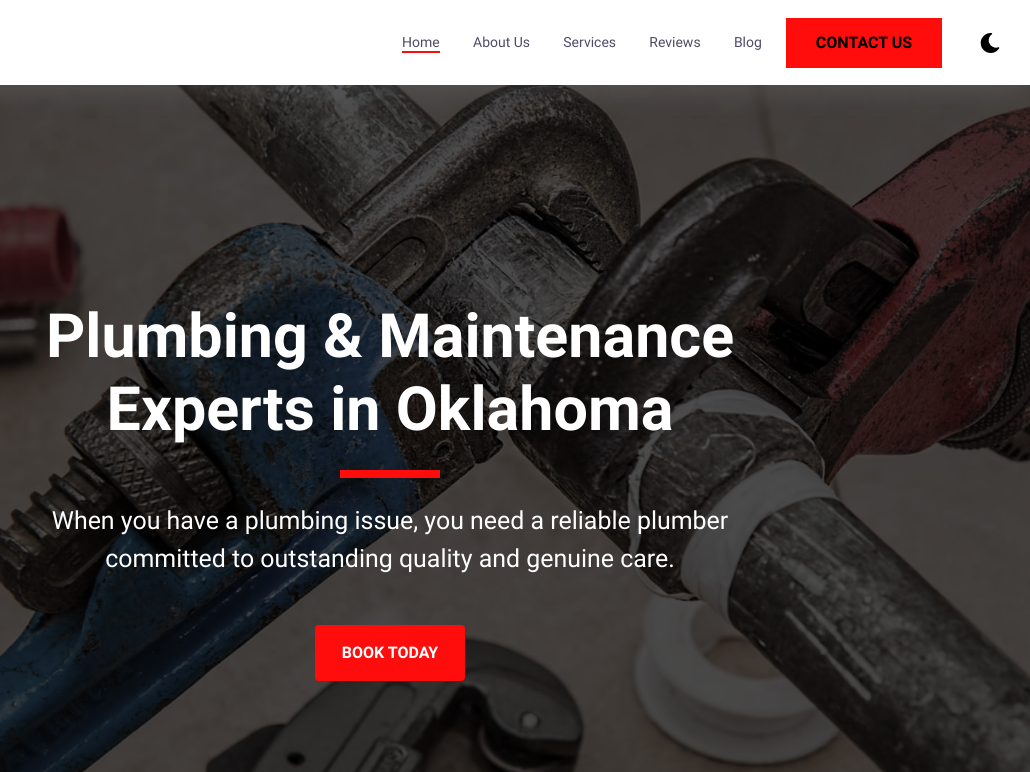
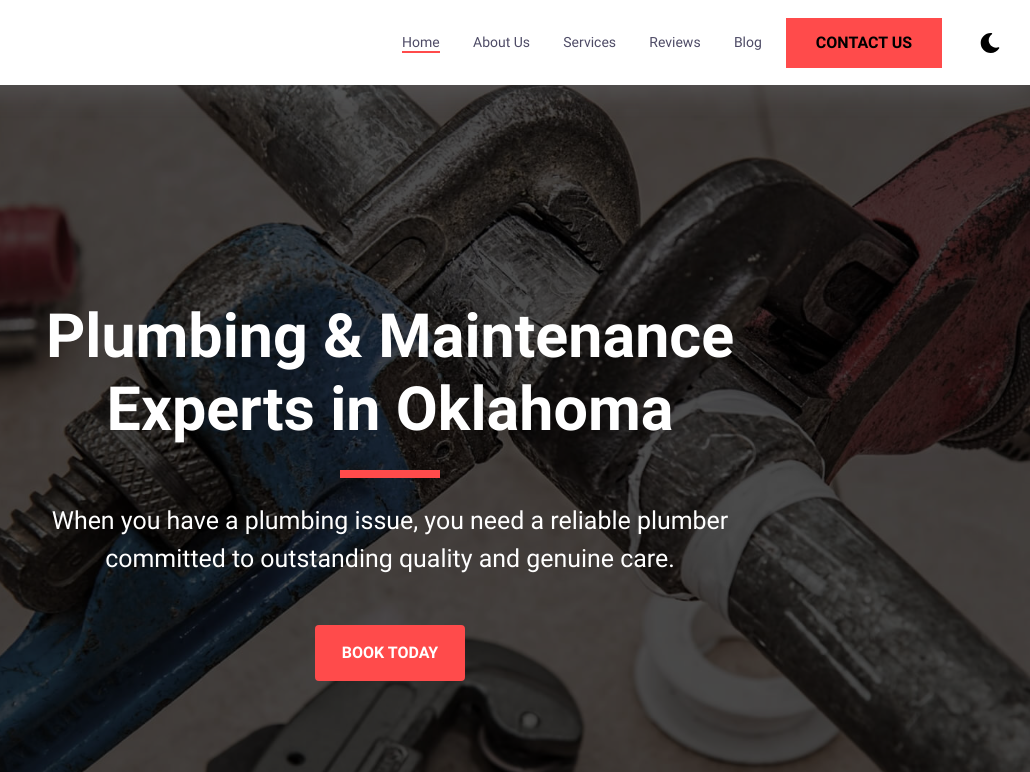
Before and after one commit to Hmudda/plumber-demo, an Eleventy site: page src/index.html in a window 1280 px wide. Shown: the top 772 px of the page, 250-1280 px from the left. Built offline with nearby package versions, Linux system fonts and the light colour scheme; Eleventy itself is replaced by a stand-in of ours; files that its build step writes are made by us from their sources.

Commit message:
color updates
color

```diff
--- a/src/assets/sass/root.scss
+++ b/src/assets/sass/root.scss
@@ -8,7 +8,7 @@
 @media only screen and (min-width: 0em) {
     // Website colors
     :root {
-        --primary: #ff0c0c;
+        --primary: #ff4b4b;
         --primaryLight: #ff5435;
         --secondary: #f1db33;
         --secondaryLight: rgb(76, 127, 244);
```
Also changed, not shown: src/assets/css/root.css.
